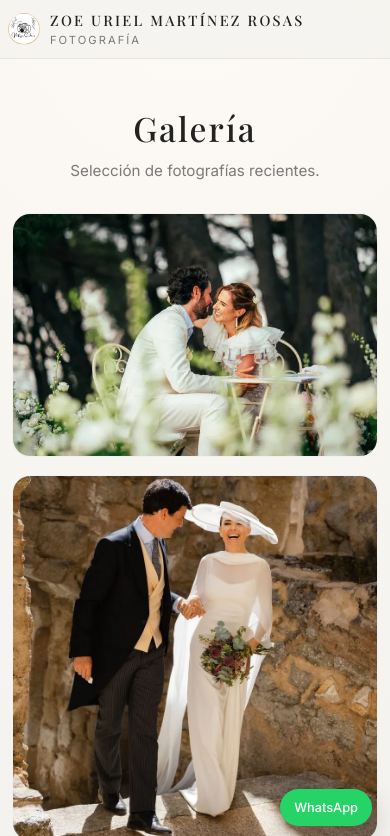
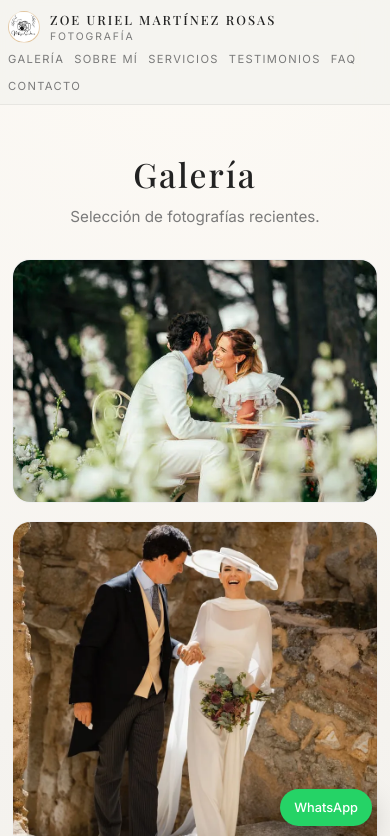
Before and after one commit to DARKPX23/MTZ-FOTOGRAFIA, a plain HTML site: page index.html in a window 390 px wide. Shown: the top 836 px of the page. Drawn offline with nearby package versions, Linux system fonts and the light colour scheme.

Commit message:
Mejora menú y vista en celular

```diff
--- a/style.css
+++ b/style.css
@@ -596,22 +596,44 @@ footer {
 }
 
 @media (max-width: 640px) {
+  /* nav más compacto en cel */
   .nav-inner {
     padding-inline: 8px;
+    flex-direction: column;
+    align-items: flex-start;
+    gap: 6px;
   }
+
+  .logo-text-main {
+    font-size: 0.8rem;
+  }
+
+  .logo-text-sub {
+    font-size: 0.65rem;
+  }
+
+  /* ✅ mostrar menú también en celular */
   .nav-links {
-    display: none;
+    display: flex;
+    flex-wrap: wrap;
+    gap: 10px;
+    justify-content: flex-start;
+    font-size: 0.65rem;
   }
+
   .page {
     padding: 20px 12px 40px;
   }
+
   .gallery-grid {
     column-count: 1;
   }
+
   .section-header {
     flex-direction: column;
     align-items: flex-start;
   }
+
   footer {
     flex-direction: column;
     align-items: flex-start;
```
